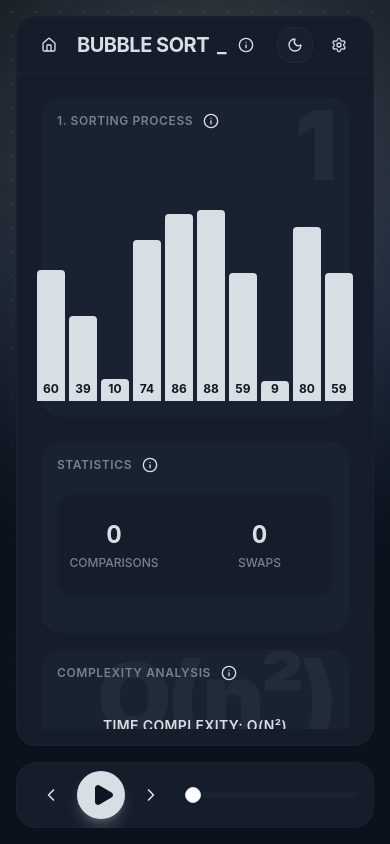
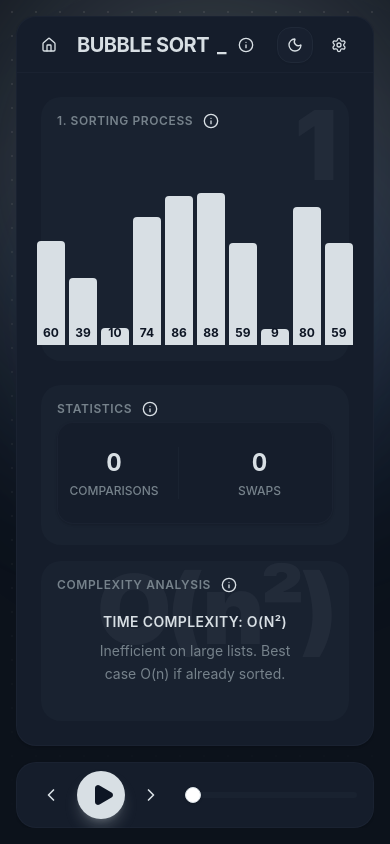
Before and after one commit to trungung/sort-visualise, a React (Vite) app: page /algorithms/bubble-sort in a window 390 px wide. Built offline with nearby package versions, Linux system fonts and the light colour scheme.

Commit message:
Refactor bubble sort visualizer layout
Adjusted flex properties and overflow settings to improve layout and
responsiveness of the bubble sort visualizer components.

```diff
--- a/src/components/visualizer/bubble-sort/BubbleSortVisualizer.tsx
+++ b/src/components/visualizer/bubble-sort/BubbleSortVisualizer.tsx
@@ -279,11 +279,11 @@ export function BubbleSortVisualizer() {
 				onGenerate={handleGenerate}
 			/>
 
-			<div className="flex flex-col gap-6 h-full p-2 overflow-y-auto">
+			<div className="flex flex-col gap-6 h-full p-2 overflow-hidden">
 				<VisualizerZone
 					label="1. Sorting Process"
 					watermark="1"
-					className="h-80 flex-none"
+					className="flex-1"
 					info={
 						<InfoButton title="Sorting Process" subtitle="Comparing & Swapping">
 							<ComparisonInfo />
@@ -319,10 +319,10 @@ export function BubbleSortVisualizer() {
 				</VisualizerZone>
 
 				{/* Stats Panel */}
-				<div className="grid grid-cols-1 lg:grid-cols-2 gap-4 shrink-0">
+				<div className="grid grid-cols-1 lg:grid-cols-2 gap-4 flex-1">
 					<VisualizerZone
 						label="Statistics"
-						className="h-48"
+						className="h-full"
 						info={
 							<InfoButton title="Statistics" subtitle="Real-time metrics">
 								<div className="space-y-2 text-sm text-muted-foreground">
@@ -356,7 +356,7 @@ export function BubbleSortVisualizer() {
 					<VisualizerZone
 						label="Complexity Analysis"
 						watermark="O(n²)"
-						className="h-48"
+						className="h-full"
 						info={
 							<InfoButton title="Complexity" subtitle="Time & Space">
 								<ComplexityInfo />
```
